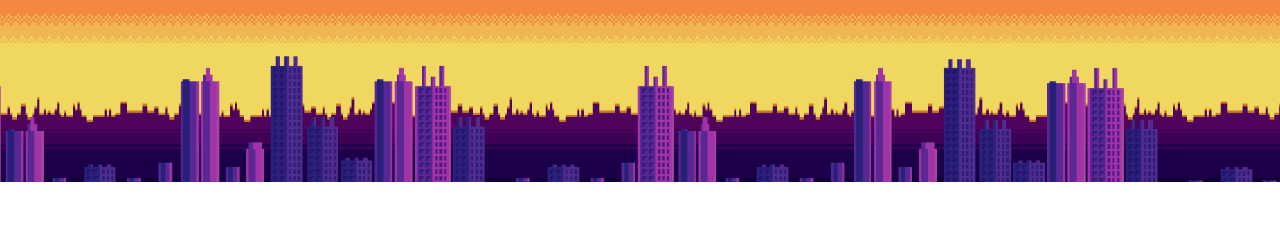
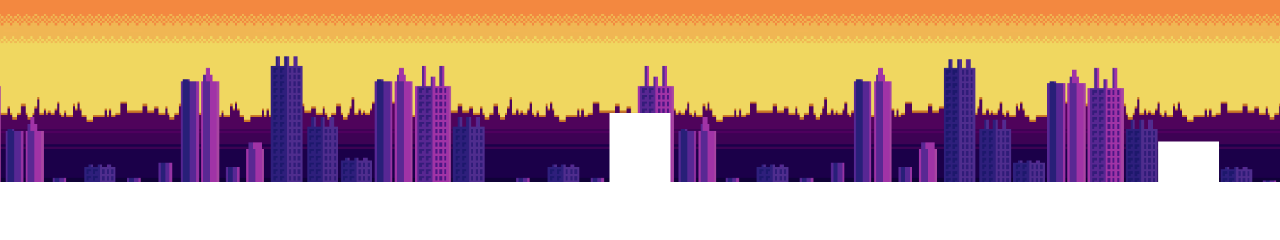
Before and after one commit to Bagboy16/Bagboy16.github.io, a plain HTML site: page index.html in a window 1280 px wide. Shown: the part 418-658 px from the top of the page. Drawn offline with Linux system fonts and the light colour scheme.

Commit message:
changed svg wave to squares

```diff
--- a/index.html
+++ b/index.html
@@ -21,9 +21,9 @@
             <h1>BAGBOY16</h1>
             <h2>Studiopolis besto zona</h2>
         </section>
-        <!--<div class="wave" style="height: 150px; overflow: hidden;" >
-            <svg viewBox="0 0 500 150" preserveAspectRatio="none" style="height: 100%; width: 100%;"><path d="M0.00,49.98 C149.99,150.00 349.20,-49.98 500.00,49.98 L500.00,150.00 L0.00,150.00 Z" style="stroke: none; fill: #08f;"></path></svg>
-        </div>-->
+        <div class="wave" style="overflow: hidden;" >
+            <svg viewBox="0 0 1440 320" preserveAspectRatio="none" style="height: 100%; width: 100%;"><path d="M0,96L0,192L68.6,192L68.6,224L137.1,224L137.1,160L205.7,160L205.7,288L274.3,288L274.3,128L342.9,128L342.9,288L411.4,288L411.4,288L480,288L480,224L548.6,224L548.6,224L617.1,224L617.1,160L685.7,160L685.7,0L754.3,0L754.3,128L822.9,128L822.9,224L891.4,224L891.4,192L960,192L960,192L1028.6,192L1028.6,160L1097.1,160L1097.1,288L1165.7,288L1165.7,128L1234.3,128L1234.3,224L1302.9,224L1302.9,32L1371.4,32L1371.4,288L1440,288L1440,320L1371.4,320L1371.4,320L1302.9,320L1302.9,320L1234.3,320L1234.3,320L1165.7,320L1165.7,320L1097.1,320L1097.1,320L1028.6,320L1028.6,320L960,320L960,320L891.4,320L891.4,320L822.9,320L822.9,320L754.3,320L754.3,320L685.7,320L685.7,320L617.1,320L617.1,320L548.6,320L548.6,320L480,320L480,320L411.4,320L411.4,320L342.9,320L342.9,320L274.3,320L274.3,320L205.7,320L205.7,320L137.1,320L137.1,320L68.6,320L68.6,320L0,320L0,320Z" style="stroke: none; fill: #fff;"></path></svg>
+        </div>
     </header>
     <main>
         <section class="container info">
```
